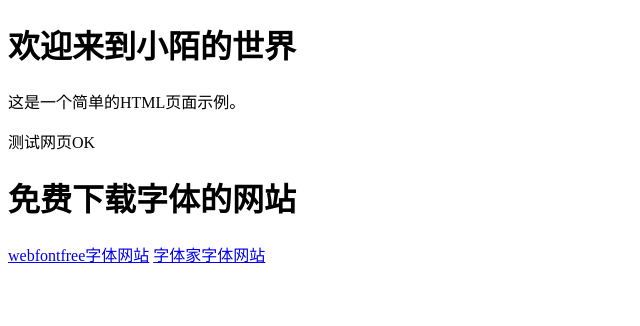
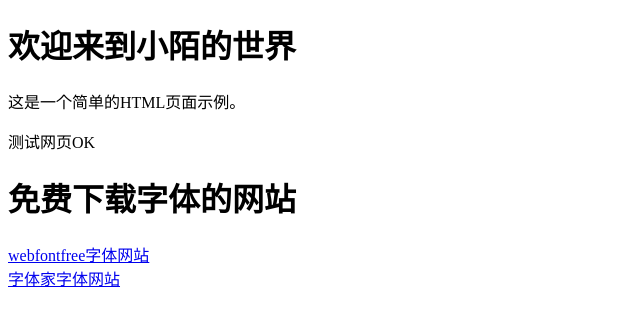
Before and after one commit to qq7469436/QQ7469436.github.io, a plain HTML site: page index.html in a window 1280 px wide. Shown: the whole page, without its empty margins (0-640 px from the left). Drawn offline with Linux system fonts and the light colour scheme.

Commit message:
modified:   index.html

```diff
--- a/index.html
+++ b/index.html
@@ -10,8 +10,8 @@
     <p>这是一个简单的HTML页面示例。</p>
     <p>测试网页OK</p>
     <h1>免费下载字体的网站</h1>
-    <a href="https://www.webfontfree.com/">webfontfree字体网站</a>
-    <a href="https://www.zitijia.com/">字体家字体网站</a>
+    <a href="https://www.webfontfree.com/">webfontfree字体网站</a><br>
+    <a href="https://www.zitijia.com/">字体家字体网站</a><br>
     <script>
         console.log("页面加载完成");
     </script>
```
